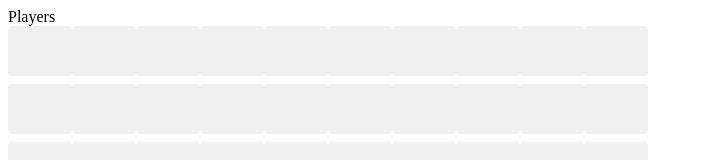
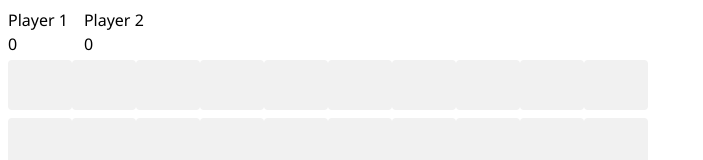
Before and after one commit to dmclavel/battleship, a React (Vite) app: page / in a window 1280 px wide. Shown: the top 160 px of the page, without its empty margins (0-703 px from the left). Built offline with nearby package versions, Linux system fonts and the light colour scheme.

Commit message:
- Add player + points in Players component - Adjust placement of playersConfig and boardConfig props

```diff
--- a/src/App.tsx
+++ b/src/App.tsx
@@ -2,11 +2,14 @@ import React, { type FC } from 'react';
 import Board from './features/board/Board';
 import Players from './features/players/Players';
 
+import boardConfig from './shared/board.json';
+import playersConfig from './shared/players.json';
+
 const App: FC = () => {
   return (
     <>
-      <Players />
-      <Board />
+      <Players playersConfig={playersConfig} />
+      <Board boardConfig={boardConfig} />
     </>
   );
 };
--- a/src/features/board/Board.tsx
+++ b/src/features/board/Board.tsx
@@ -1,7 +1,6 @@
 import React, { useEffect } from 'react';
 import { connect } from 'react-redux';
 import { readBoardConfig, updateBoardAndPlayer } from './actions';
-import boardConfigFromJSONFile from '../../shared/board.json';
 
 import Grid2 from '@mui/material/Unstable_Grid2/Grid2';
 import Box from '@mui/material/Box';
@@ -11,6 +10,7 @@ import type { FC } from 'react';
 import type { ConnectedProps } from 'react-redux';
 import type { AppDispatch, RootState } from '../../shared/store';
 import type { UpdateBoardPayload, Ship } from './boardSlice';
+import type boardConfigFromJSONFile from '../../shared/board.json';
 
 const mapStateToProps = (state: RootState) => ({
   board: state.boardReducer.board,
@@ -27,16 +27,19 @@ const mapDispatchToProps = (dispatch: AppDispatch) => ({
 const connector = connect(mapStateToProps, mapDispatchToProps);
 
 type PropsFromRedux = ConnectedProps<typeof connector>;
-type BoardProps = PropsFromRedux;
+type BoardProps = PropsFromRedux & {
+  boardConfig: typeof boardConfigFromJSONFile;
+};
 
 const Board: FC<BoardProps> = ({
   dispatchInitializeBoard,
   dispatchUpdateBoard,
   board,
+  boardConfig,
   battleships,
 }) => {
   useEffect(() => {
-    dispatchInitializeBoard(boardConfigFromJSONFile);
+    dispatchInitializeBoard(boardConfig);
   }, []);
 
   const handleSquareClick = (
--- a/src/features/players/Players.tsx
+++ b/src/features/players/Players.tsx
@@ -1,27 +1,62 @@
 import React, { useEffect } from 'react';
 import { connect, type ConnectedProps } from 'react-redux';
 import { initializePlayersList } from './actions';
-import playersConfig from '../../shared/players.json';
+
+import Box from '@mui/material/Box';
+import Grid2 from '@mui/material/Unstable_Grid2/Grid2';
+import Typography from '@mui/material/Typography';
 
 import type { FC } from 'react';
-import type { AppDispatch } from '../../shared/store';
+import type { AppDispatch, RootState } from '../../shared/store';
+import type playersConfigFromJSONFile from '../../shared/players.json';
+
+const mapStateToProps = (state: RootState) => ({
+  players: state.playersReducer.players,
+});
 
 const mapDispatchToProps = (dispatch: AppDispatch) => ({
-  dispatchInitializePlayers: (players: typeof playersConfig.players) =>
+  dispatchInitializePlayers: (players: typeof playersConfigFromJSONFile.players) =>
     dispatch(initializePlayersList(players)),
 });
 
-const connector = connect(null, mapDispatchToProps);
+const connector = connect(mapStateToProps, mapDispatchToProps);
 
 type PropsFromRedux = ConnectedProps<typeof connector>;
-type BoardProps = PropsFromRedux;
+type BoardProps = PropsFromRedux & {
+  playersConfig: typeof playersConfigFromJSONFile;
+};
 
-const Players: FC<BoardProps> = ({ dispatchInitializePlayers }) => {
+const Players: FC<BoardProps> = ({
+  dispatchInitializePlayers,
+  players,
+  playersConfig,
+}) => {
   useEffect(() => {
     dispatchInitializePlayers(playersConfig.players);
   }, []);
 
-  return <div>Players</div>;
+  const mappedPlayersBox = Object.values(players).map(player => (
+    <Grid2
+      display="flex"
+      key={player.id}
+      flexDirection="column"
+    >
+      <Typography>
+        Player {player.order}
+      </Typography>
+      <Typography>
+        {player.points}
+      </Typography>
+    </Grid2>
+  ));
+
+  return (
+    <Box>
+      <Grid2 container spacing={2}>
+        {mappedPlayersBox}
+      </Grid2>
+    </Box>
+  );
 };
 
 export default connector(Players);
--- a/src/features/players/playersSlice.ts
+++ b/src/features/players/playersSlice.ts
@@ -3,11 +3,12 @@ import { createSlice } from '@reduxjs/toolkit';
 
 interface Player {
   id: string;
+  order: number;
   points: number;
 }
 
 interface Players {
-  players: Partial<{ [key: string]: Player }>;
+  players: { [key: string]: Player };
 }
 
 const initialState: Players = {
@@ -18,10 +19,11 @@ const initializePlayersReducer = (
   state: Players,
   action: PayloadAction<Array<string>>
 ) => {
-  action.payload.forEach((playerId) => {
+  action.payload.forEach((playerId, index) => {
     if (playerId)
       state.players[playerId] = {
         id: playerId,
+        order: index + 1,
         points: 0,
       };
   });
@@ -51,5 +53,5 @@ const playersSlice = createSlice({
 
 const { initializePlayers, updatePlayer } = playersSlice.actions;
 
-export { type Players, initializePlayers, updatePlayer };
+export { type Players, type Player, initializePlayers, updatePlayer };
 export default playersSlice.reducer;
--- a/tsconfig.json
+++ b/tsconfig.json
@@ -3,7 +3,7 @@
     "jsx": "react",
     "target": "es6", // Specifies the ECMAScript version to target
     "module": "commonjs", // Specifies the module system to use (e.g., CommonJS, ES modules)
-    "lib": ["es6", "dom"], // Specifies the default libraries to include (e.g., ES6 and DOM)
+    "lib": ["es2017", "dom"], // Specifies the default libraries to include (e.g., ES6 and DOM)
     "strict": true, // Enables strict type checking
     "esModuleInterop": true, // Enables interoperability between CommonJS and ES modules
     "skipLibCheck": true, // Skips type checking of declaration files (*.d.ts)
```
